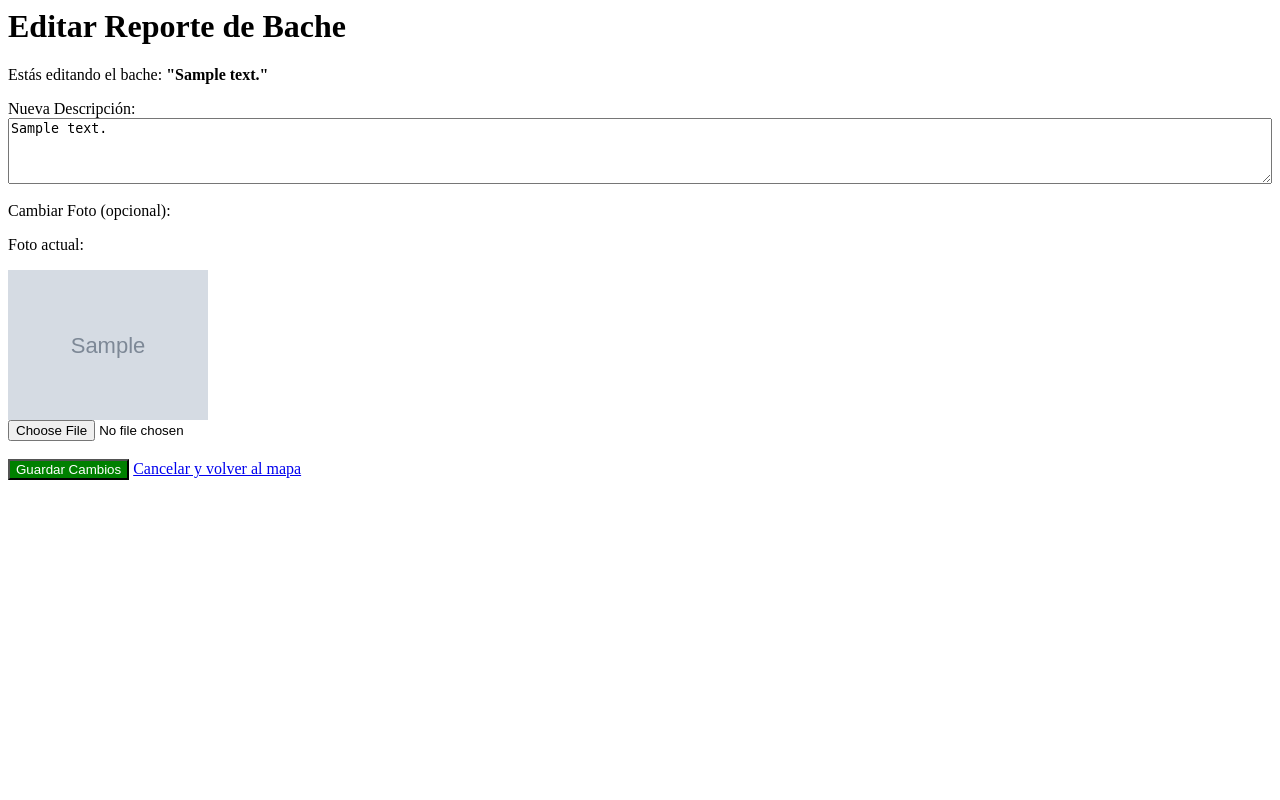
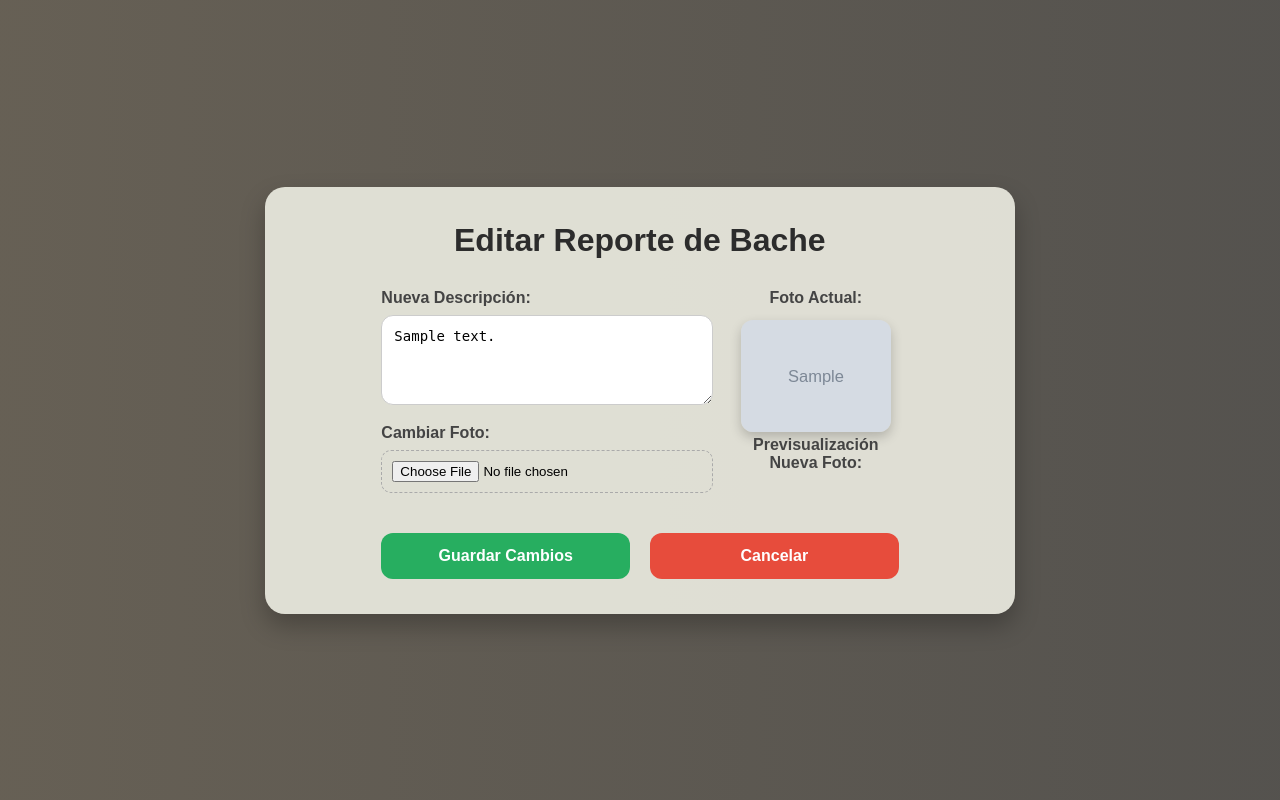
Before and after one commit to Joaco20x/Patchit, a Django app: page /baches/1/editar/ in a window 1280 px wide. Run offline with Django 5.2, Linux system fonts and the light colour scheme; a user stored in the database is signed in; tables that the repository leaves empty hold one stand-in row (values such as "Sample post"); grey boxes marked "Sample" are stand-in pictures.

Commit message:
Agrega HTML de editar y confirmar eliminación con nuevo diseño y CSS

```diff
--- a/Patchit/settings.py
+++ b/Patchit/settings.py
@@ -72,7 +72,7 @@ DATABASES = {
         'ENGINE': 'django.db.backends.postgresql',
         'NAME': 'DB_Patchit',
         'USER': 'patchit',
-        'PASSWORD': 'Patchit',
+        'PASSWORD': 'Patchit123',
         'HOST': '127.0.0.1',
         'PORT': '5432',
         'OPTIONS': {
--- a/Patchit/urls.py
+++ b/Patchit/urls.py
@@ -1,16 +1,21 @@
 from django.contrib import admin
 from django.urls import path, include
-from django.conf import settings
-from django.conf.urls.static import static
+from django.shortcuts import redirect
 
 urlpatterns = [
     path('admin/', admin.site.urls),
-    path('', include('baches.urls')),  # Ruta raíz
+
+    # Redirigir la ruta raíz al mapa
+    path('', lambda request: redirect('mapa_baches')),
+
     path('baches/', include('baches.urls')),
     path('usuarios/', include('usuarios.urls')),
 ]
 
-# Servir archivos media en desarrollo
+# Servir archivos media y estáticos en desarrollo
+from django.conf import settings
+from django.conf.urls.static import static
+
 if settings.DEBUG:
     urlpatterns += static(settings.MEDIA_URL, document_root=settings.MEDIA_ROOT)
     urlpatterns += static(settings.STATIC_URL, document_root=settings.STATIC_ROOT)
--- a/baches/templates/baches/editar.html
+++ b/baches/templates/baches/editar.html
@@ -1,32 +1,72 @@
+{% load static %}
+
+<!DOCTYPE html>
+<html lang="es">
+<head>
+    <meta charset="UTF-8">
+    <title>Editar Reporte de Bache</title>
+    <link rel="stylesheet" href="{% static 'css/estilo_editar.css' %}">
+</head>
+<body>
+
+<div class="edit-container">
     <h1>Editar Reporte de Bache</h1>
 
-<p>Estás editando el bache: <strong>"{{ bache.descripcion }}"</strong></p>
+    <form method="POST" enctype="multipart/form-data">
+        {% csrf_token %}
 
-<form method="POST" enctype="multipart/form-data">
-    {% csrf_token %}  <div>
+        <div class="form-row">
+            <!-- Columna izquierda: descripción y subir foto -->
+            <div class="form-left">
+                <div class="form-group">
                     <label for="descripcion">Nueva Descripción:</label>
-        <textarea id="descripcion" name="descripcion" rows="4" style="width: 100%;">{{ bache.descripcion }}</textarea>
+                    <textarea id="descripcion" name="descripcion" rows="4">{{ bache.descripcion }}</textarea>
                 </div>
 
-    <br>
+                <div class="form-group">
+                    <label for="foto">Cambiar Foto:</label>
+                    <input type="file" id="foto" name="foto" accept="image/*" onchange="previewFoto(event)">
+                </div>
+            </div>
 
-    <div>
-        <label for="foto">Cambiar Foto (opcional):</label>
-        <p>Foto actual:</p>
+            <!-- Columna derecha: foto actual y previsualización -->
+            <div class="form-right">
+                <div class="form-group">
+                    <label>Foto Actual:</label>
                     {% if bache.foto %}
-            <img src="{{ bache.foto.url }}" alt="Foto del bache" width="200">
+                        <img id="foto-actual" src="{{ bache.foto.url }}" alt="Foto del bache">
                     {% else %}
                         <p>No hay foto.</p>
                     {% endif %}
-        <br>
-        <input type="file" id="foto" name="foto" accept="image/*">
                 </div>
 
-    <br>
+                <div class="form-group">
+                    <label>Previsualización Nueva Foto:</label>
+                    <img id="foto-nueva-preview" src="" alt="Previsualización" style="display:none;">
+                </div>
+            </div>
+        </div>
 
-    <button type="submit" style="background-color: green; color: white;">
-      Guardar Cambios
-    </button>
+        <div class="button-group">
+            <button type="submit" class="btn-guardar">Guardar Cambios</button>
+            <a href="{% url 'mapa_baches' %}" class="btn-cancelar">Cancelar</a>
+        </div>
+    </form>
+</div>
 
-    <a href="{% url 'mapa_baches' %}">Cancelar y volver al mapa</a>
-</form>
+<script>
+function previewFoto(event) {
+    const preview = document.getElementById('foto-nueva-preview');
+    const file = event.target.files[0];
+    if(file){
+        preview.src = URL.createObjectURL(file);
+        preview.style.display = 'block';
+    } else {
+        preview.src = '';
+        preview.style.display = 'none';
+    }
+}
+</script>
+
+</body>
+</html>
--- a/baches/views.py
+++ b/baches/views.py
@@ -83,15 +83,20 @@ def actualizar_bache(request, id):
 
     if request.method == 'POST':
         try:
+            # Actualizar campos
             bache.titulo = request.POST.get('titulo', bache.titulo)
             bache.descripcion = request.POST.get('descripcion', bache.descripcion)
 
+            # Foto nueva
             if 'foto' in request.FILES:
                 bache.foto = request.FILES['foto']
 
             bache.save()
             messages.success(request, "Bache actualizado exitosamente")
-            return redirect('detalle_bache', id=bache.id)
+
+            # Redirigir al mapa para evitar error de detalle.html
+            return redirect('mapa_baches')
+
         except Exception as e:
             messages.error(request, f"Error al actualizar: {str(e)}")
 
--- /dev/null
+++ b/static/css/estilo_editar.css
@@ -0,0 +1,212 @@
+/* ======================
+   RESET
+====================== */
+* {
+    margin: 0;
+    padding: 0;
+    box-sizing: border-box;
+}
+
+body {
+    font-family: "Poppins", sans-serif;
+    min-height: 100vh;
+    display: flex;
+    justify-content: center;
+    align-items: center;
+    padding: 20px;
+    animation: bgGradient 20s ease infinite;
+    background: linear-gradient(270deg, #4b4b4b, #7a6f5c, #a39f8d, #7a6f5c);
+    background-size: 800% 800%;
+}
+
+/* ======================
+   FONDO ANIMADO
+====================== */
+@keyframes bgGradient {
+    0% { background-position: 0% 50%; }
+    50% { background-position: 100% 50%; }
+    100% { background-position: 0% 50%; }
+}
+
+/* ======================
+   CUADRO CENTRAL
+====================== */
+.edit-container {
+    width: 100%;
+    max-width: 750px;
+    padding: 35px;
+    border-radius: 20px;
+    background: rgba(245, 245, 240, 0.95);
+    box-shadow: 0 10px 30px rgba(0,0,0,0.2);
+    position: relative;
+    display: flex;
+    flex-direction: column;
+    align-items: center;
+    animation: boxPulse 15s infinite alternate;
+}
+
+@keyframes boxPulse {
+    0% { background: rgba(245, 245, 240, 0.95); box-shadow: 0 10px 20px rgba(0,0,0,0.15); }
+    50% { background: rgba(230, 230, 220, 0.95); box-shadow: 0 12px 25px rgba(0,0,0,0.25); }
+    100% { background: rgba(240, 240, 230, 0.95); box-shadow: 0 10px 20px rgba(0,0,0,0.15); }
+}
+
+/* ======================
+   TITULO
+====================== */
+h1 {
+    text-align: center;
+    font-size: 32px;
+    margin-bottom: 30px;
+    color: #2c2c2c;
+    animation: titlePop 1s ease forwards;
+}
+
+@keyframes titlePop {
+    0% { transform: scale(0.9); opacity: 0; }
+    100% { transform: scale(1); opacity: 1; }
+}
+
+/* ======================
+   FORMULARIO
+====================== */
+.form-row {
+    display: flex;
+    gap: 20px;
+    flex-wrap: wrap;
+    width: 100%;
+}
+
+.form-left {
+    flex: 2;
+}
+
+.form-right {
+    flex: 1;
+    text-align: center;
+}
+
+label {
+    display: block;
+    margin-bottom: 8px;
+    font-weight: 600;
+    color: #444;
+}
+
+textarea {
+    width: 100%;
+    padding: 12px;
+    border-radius: 12px;
+    border: 1px solid #ccc;
+    font-size: 14px;
+    margin-bottom: 15px;
+    transition: 0.3s ease;
+}
+
+textarea:focus {
+    outline: none;
+    border-color: #27ae60; /* Verde bache */
+    box-shadow: 0 0 10px rgba(39, 174, 96, 0.4);
+}
+
+input[type="file"] {
+    width: 100%;
+    padding: 10px;
+    border-radius: 10px;
+    border: 1px dashed #aaa;
+    cursor: pointer;
+    transition: 0.3s ease;
+    margin-bottom: 15px;
+}
+
+input[type="file"]:hover {
+    border-color: #27ae60;
+    background: #f0fff5;
+}
+
+/* ======================
+   FOTOS
+====================== */
+.form-right img,
+.form-right .new-preview {
+    border-radius: 12px;
+    max-width: 150px;
+    max-height: 120px;
+    box-shadow: 0 5px 12px rgba(0,0,0,0.2);
+    transition: 0.4s ease, transform 0.3s ease;
+    margin-top: 5px;
+}
+
+.form-right img:hover,
+.form-right .new-preview:hover {
+    transform: scale(1.1);
+}
+
+/* ======================
+   BOTONES
+====================== */
+.button-group {
+    display: flex;
+    justify-content: center;
+    gap: 20px;
+    margin-top: 25px;
+    width: 100%;
+}
+
+.btn-guardar {
+    flex: 1;
+    padding: 14px;
+    font-size: 16px;
+    background: #27ae60; /* Verde */
+    color: #fff;
+    border-radius: 12px;
+    font-weight: 600;
+    border: none;
+    cursor: pointer;
+    text-align: center;
+    transition: 0.3s ease, transform 0.3s ease, box-shadow 0.3s ease;
+}
+
+.btn-guardar:hover {
+    transform: scale(1.05);
+    box-shadow: 0 0 15px rgba(39, 174, 96, 0.6);
+}
+
+.btn-cancelar {
+    flex: 1;
+    padding: 14px;
+    font-size: 16px;
+    background: #e74c3c; /* Rojo fuerte */
+    color: #fff;
+    border-radius: 12px;
+    font-weight: 600;
+    border: none;
+    cursor: pointer;
+    text-decoration: none;
+    text-align: center;
+    transition: 0.3s ease, transform 0.3s ease, box-shadow 0.3s ease, rotate 0.3s ease;
+}
+
+.btn-cancelar:hover {
+    transform: scale(1.05) rotate(-2deg);
+    box-shadow: 0 0 15px rgba(231, 76, 60, 0.6);
+}
+
+/* ======================
+   MEDIA QUERIES
+====================== */
+@media (max-width: 768px) {
+    .form-row {
+        flex-direction: column;
+    }
+
+    .button-group {
+        flex-direction: column;
+    }
+
+    .btn-guardar,
+    .btn-cancelar {
+        width: 100%;
+        margin: 0 0 10px 0;
+    }
+}
```
Also changed, not shown: baches/templates/baches/confirmar_eliminar.html (+20 -5 lines), static/css/estilo_eliminar_bache.css (added, +143 -0 lines). Lines whose indentation alone changed are shown as unchanged.
